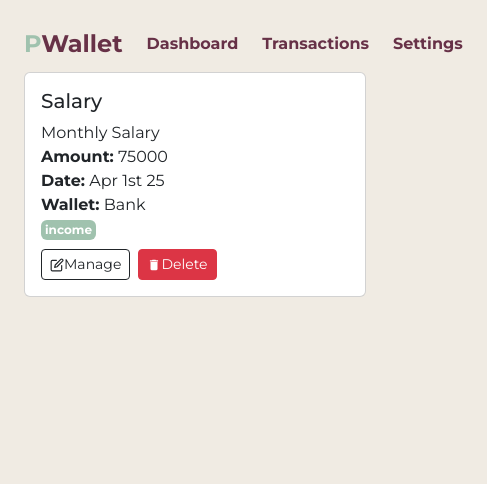
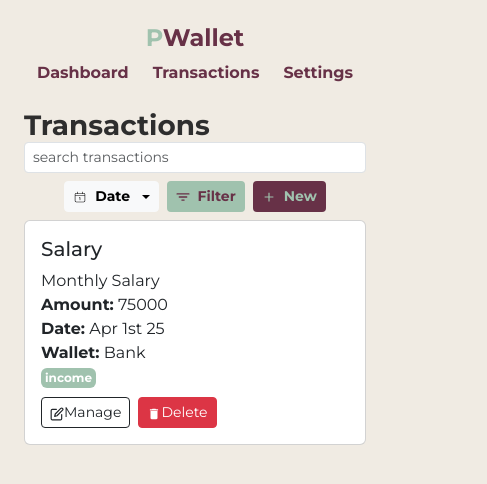
Before and after one commit to dennissammy77/pwallet, a React (Vite) app: page /transactions in a window 390 px wide. Shown: the top 484 px of the page, 487 px wide, since content can reach past the window. Built offline with nearby package versions, Linux system fonts and the light colour scheme.

Commit message:
style: responsiveness

```diff
--- a/src/components/Header.jsx
+++ b/src/components/Header.jsx
@@ -2,7 +2,7 @@ import React from 'react'
 
 function Header() {
   return (
-    <div className='d-flex flex-row justify-content-between align-items-center'>
+    <div className='d-flex flex-column flex-md-row justify-content-between align-items-center overflow-sm-hidden'>
       <h1 className='custom-color-primary fw-bold text-xl'><span className='custom-color-secondary'>P</span>Wallet</h1>
       <div className='d-flex flex-row gap-4 align-items-center p-2 px-4'>
         <a href="Dashboard" className='custom-color-primary fw-bold'>Dashboard</a>
--- a/src/pages/Transactions.jsx
+++ b/src/pages/Transactions.jsx
@@ -52,10 +52,11 @@ export default function Transactions() {
 
     return (
         <div className='py-2'>
-            <div className="d-none flex-row justify-content-between my-2">
-                <h1 className="text-2xl font-bold text-blue-600 custom-color-dark fw-bold">Transactions</h1>
-                <div className="d-flex flex-row gap-2 align-items-center">
+            <div className="d-flex flex-column flex-md-row justify-content-between my-2">
+                <h1 className="custom-color-dark fw-bold">Transactions</h1>
+                <div className="d-flex flex-column flex-md-row gap-2 align-items-center">
                     <input type="search" placeholder='search transactions' className='form-control form-control-sm' onChange={(e)=>{setsearchQuery(e.target.value)}}/>
+                    <div className="d-flex flex-row gap-2 align-items-sm-start align-items-center">
                         <div className="dropdown">
                             <button
                                 className="btn btn-sm btn-light fw-bold d-flex flex-row align-items-center gap-2 dropdown-toggle"
@@ -73,7 +74,7 @@ export default function Transactions() {
                                 <li><button className="dropdown-item" onClick={() => setDateFilter("week")}>This Week</button></li>
                             </ul>
                         </div>
-                    <div className="dropdown dropstart">
+                        <div className="dropdown">
                             <button type="button" className="btn btn-sm custom-bg-secondary custom-color-primary fw-bold d-flex flex-row align-items-center gap-2" id="filterOptionsMenuButton" data-bs-toggle="dropdown" aria-expanded="false"><FilterIcon/>Filter</button>
                             <ul aria-labelledby="filterOptionsMenuButton" className="dropdown-menu p-2 custom-bg-base shadow rounded">
                                 <li><h6 className="dropdown-header fw-bold custom-color-primary text-lg">Sort by</h6></li>
@@ -86,6 +87,7 @@ export default function Transactions() {
                             </ul>
                         </div>
                         <button className='btn btn-sm custom-bg-primary custom-color-secondary fw-bold d-flex flex-row align-items-center gap-2' onClick={showModal}><AddIcon/>New</button>
+                    </div>
                 </div>
             </div>
             {transactions.length === 0 && (
```
Lines whose indentation alone changed are shown as unchanged.
